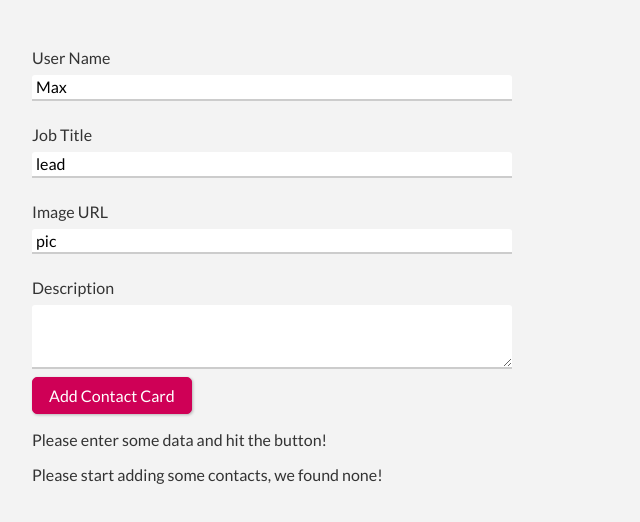
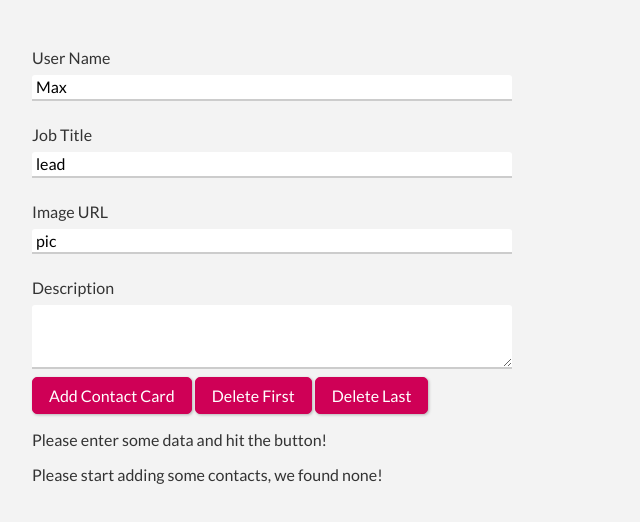
Before and after one commit to W3AI/max-svelte-first, a Svelte app: page / in a window 1280 px wide. Shown: the top 522 px of the page, without its empty margins (0-640 px from the left). Built offline with nearby package versions, Linux system fonts and the light colour scheme.

Commit message:
added buttons for deleting first and last cards

```diff
--- a/src/App.svelte
+++ b/src/App.svelte
@@ -31,6 +31,14 @@
       formState = 'done';
   }
 
+  function deleteFirst() {
+      createdContacts = createdContacts.slice(1);
+  }
+
+  function deleteLast() {
+      createdContacts = createdContacts.slice(0, - 1);
+  }
+
 </script>
 
 <style>
@@ -60,6 +68,8 @@
 </div>
 
 <button on:click={addContact}>Add Contact Card</button>
+<button on:click={deleteFirst}>Delete First</button>
+<button on:click={deleteLast}>Delete Last</button>
 
 {#if formState === 'invalid'}
     <p>Form not complete.</p>
```
